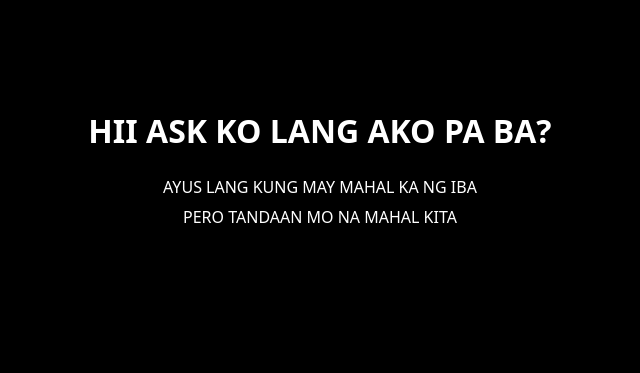
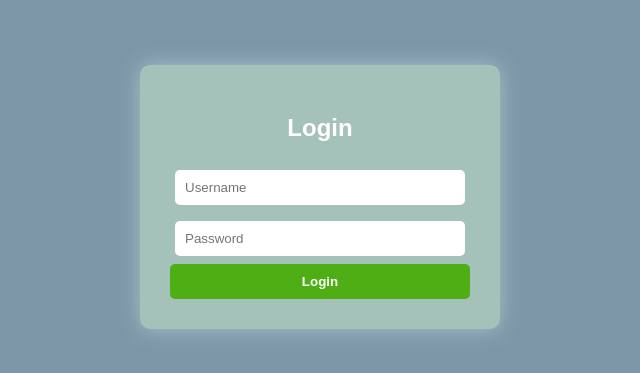
Before and after one commit to kristianzx/kris.github.io, a plain HTML site: page index.html in a window 1280 px wide. Shown: the part 203-576 px from the top of the page, without its empty margins (320-960 px from the left). Drawn offline with Linux system fonts and the light colour scheme.

Commit message:
Update index.html

```diff
--- a/index.html
+++ b/index.html
@@ -1,77 +1,87 @@
-<!doctype html>
-<html lang="en">
+<!DOCTYPE html>
+<html>
 <head>
-  <meta charset="utf-8" />
-  <meta name="viewport" content="width=device-width,initial-scale=1" />
-  <title>Umaasa - Lyrics</title>
+  <meta charset="UTF-8">
+  <title>Login Page</title>
   <style>
-    html, body {
-      height: 100%;
+    body {
+      font-family: Arial, sans-serif;
+      background: #7e97a8;
+      display: flex;
+      justify-content: center;
+      align-items: center;
+      height: 100vh;
       margin: 0;
-      background: black;
-      color: white;
-      font-family: system-ui, sans-serif;
-      display: flex;
-      align-items: center;
-      justify-content: center;
+    }
+    .login-box {
+      background: #a4c2ba;
+      padding: 30px;
+      border-radius: 10px;
+      box-shadow: 0 0 20px rgba(210, 234, 236, 0.5);
+      width: 300px;
       text-align: center;
-      padding: 1rem;
     }
-
-    .lyrics-container {
-      display: flex;
-      flex-direction: column;
-      gap: 0.5rem;
+    h2 {
+      margin-bottom: 20px;
+      color: #fff;
     }
-
-    .line {
-      opacity: 0;
-      transform: translateY(5px);
-      animation: fadeIn 1s ease forwards;
+    input {
+      width: 90%;
+      padding: 10px;
+      margin: 8px 0;
+      border: none;
+      border-radius: 5px;
     }
-
-    @keyframes fadeIn {
-      to {
-        opacity: 1;
-        transform: translateY(0);
-      }
+    .btn {
+      width: 100%;
+      padding: 10px;
+      background: #50ae15;
+      border: none;
+      border-radius: 5px;
+      color: #fff;
+      font-weight: bold;
+      cursor: pointer;
     }
-
-    .title {
-      font-size: 2rem;
-      font-weight: bold;
-      margin-bottom: 1rem;
+    .btn:hover {
+      background: #3e8f12;
+    }
+    .error {
+      color: red;
+      margin-top: 10px;
+      display: none;
     }
   </style>
 </head>
 <body>
-  <div class="lyrics-container" id="lyrics">
-    <div class="title line" style="animation-delay: 0s;">HII ASK KO LANG AKO PA BA?</div>
-    <!-- Replace these placeholders with the real lyrics -->
-    <div class="line" style="animation-delay: 2s;">AYUS LANG KUNG MAY MAHAL KA NG IBA</div>
-    <div class="line" style="animation-delay: 4s;">PERO TANDAAN MO NA MAHAL KITA</div>
-    <div class="line" style="animation-delay: 6s;">I LOVE YOU</div>
-    <div class="line" style="animation-delay: 8s;">I MISS YOU</div>
-    <div class="line" style="animation-delay: 10s;">IKAW PADIN NASA ISIP KO</div>
+
+  <div class="login-box">
+    <h2>Login</h2>
+    <input type="text" id="username" placeholder="Username">
+    <input type="password" id="password" placeholder="Password">
+    <button class="btn" onclick="checkLogin()">Login</button>
+    <p class="error" id="error-msg">Invalid username or password</p>
   </div>
-<script>
-    const lines = document.querySelectorAll('.line');
-    const delayBetweenLines = 2000; // 2 seconds
-    let totalTime = 0;
 
-    lines.forEach((line, index) => {
-      setTimeout(() => {
-        line.style.animationDelay = "0s";
-        line.style.opacity = "1";
-        line.style.transform = "translateY(0)";
-      }, index * delayBetweenLines);
-      totalTime = index * delayBetweenLines;
-    });
+  <script>
+    // 🔹 CHANGE YOUR USERNAME & PASSWORD HERE
+    const validUser = "admin";   // <-- Edit username
+    const validPass = "12345678";    // <-- Edit password
 
-    // Redirect after last line is shown (extra 2 seconds for pause)
-    setTimeout(() => {
-      window.location.href = "https://www.youtube.com/watch?v=GX3X9PmQOHY";
-    }, totalTime + delayBetweenLines);
+    // 🔹 CHANGE THE WEBSITE TO REDIRECT TO
+    const redirectURL = "https://reemans.github.io/heartstopper/"; // <-- Edit link
+
+    function checkLogin() {
+      const user = document.getElementById("username").value;
+      const pass = document.getElementById("password").value;
+      const errorMsg = document.getElementById("error-msg");
+
+      if (user === validUser && pass === validPass) {
+        window.location.href = redirectURL;
+      } else {
+        errorMsg.style.display = "block";
+      }
+    }
   </script>
+
 </body>
 </html>
```
